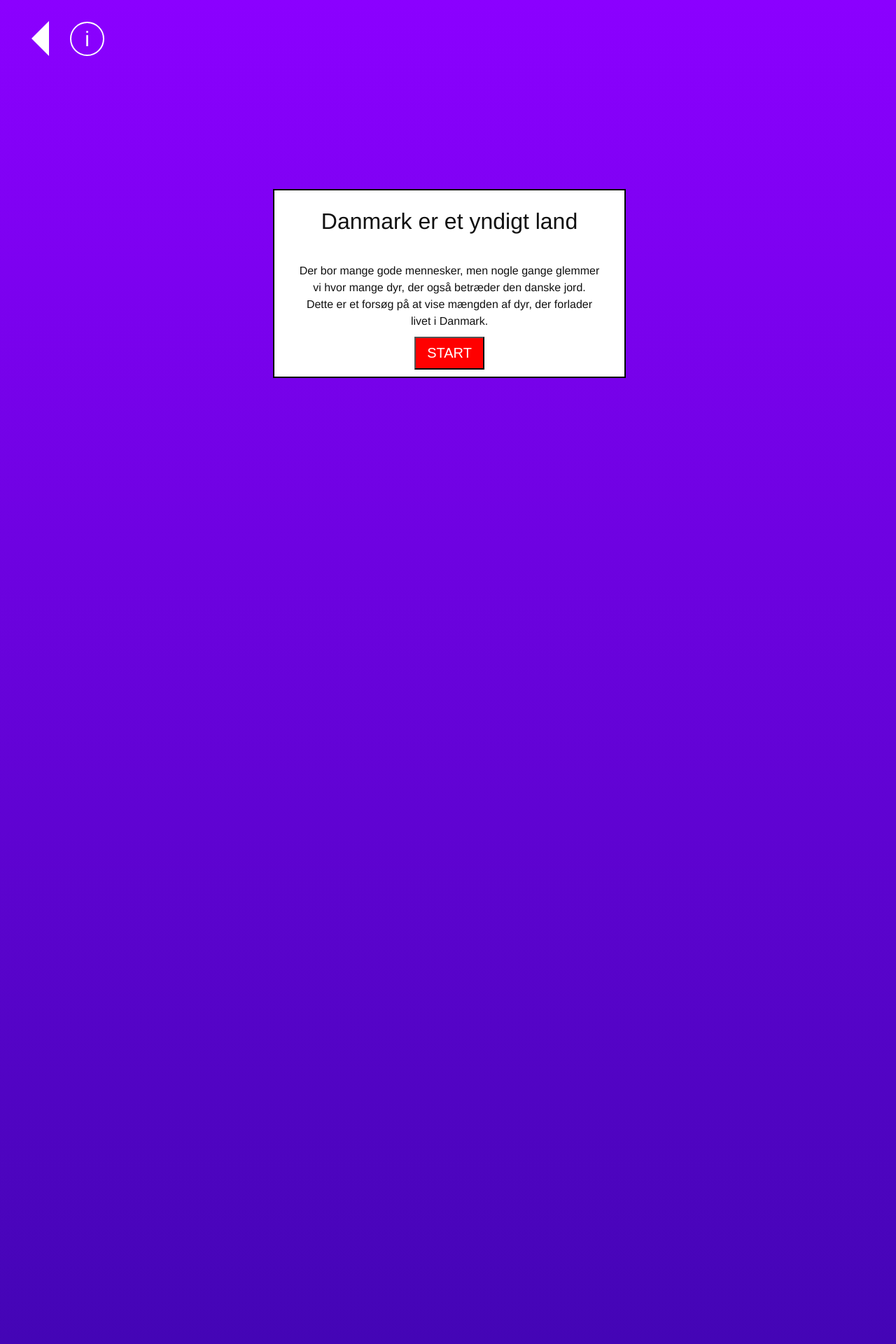
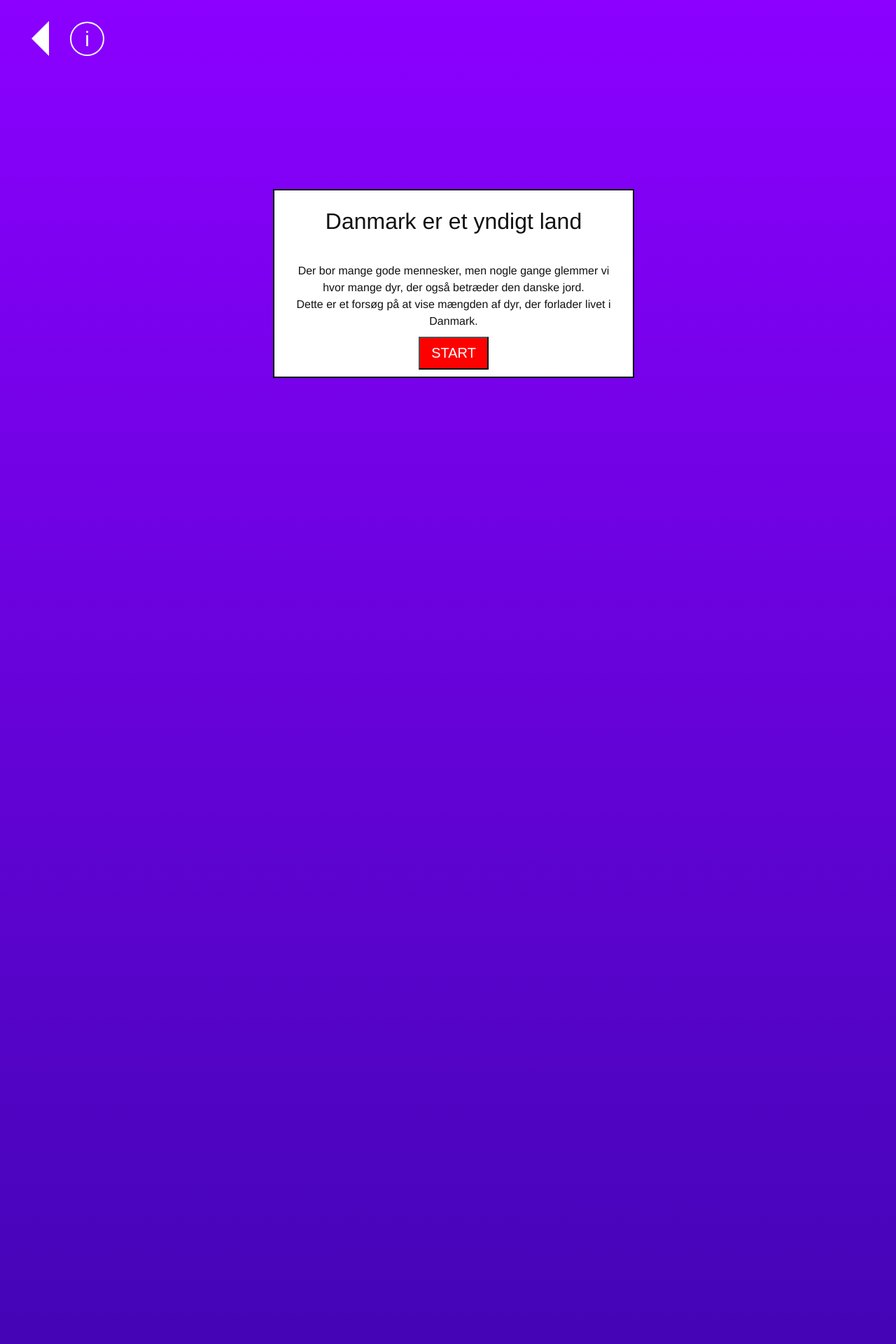
Before and after one commit to peterhoejlundandersen/hilsen, a Jekyll site: the page built from _posts/blogs/2018-04-12-deathshowering.markdown, in a window 1280 px wide. Shown: the top 1920 px of the page at 70% size. Built offline with Jekyll 4.4.1, drawn with Linux system fonts in a browser that asks for light colours; nearby versions of some CDN libraries.

Commit message:
done jone

```diff
--- a/_includes/deathshower_css.html
+++ b/_includes/deathshower_css.html
@@ -57,7 +57,7 @@
 
 .info-box {
   position: fixed;
-  width: 500px;
+  width: 40%;
   left: 50%;
   top: 30%;
   text-align: center;
@@ -171,4 +171,18 @@
 
 }
 
+@media screen and (max-width: 700px) {
+  .info-box {
+    position: fixed;
+    width: 100%;
+    left: 0%;
+    top: 20%;
+    text-align: center;
+    margin-left: 0px!important;
+    z-index: 9999999999;
+    background-color: white;
+    border: 2px solid black;
+  }
+}
+
 </style>
```
Also changed, not shown: 2 other files.
